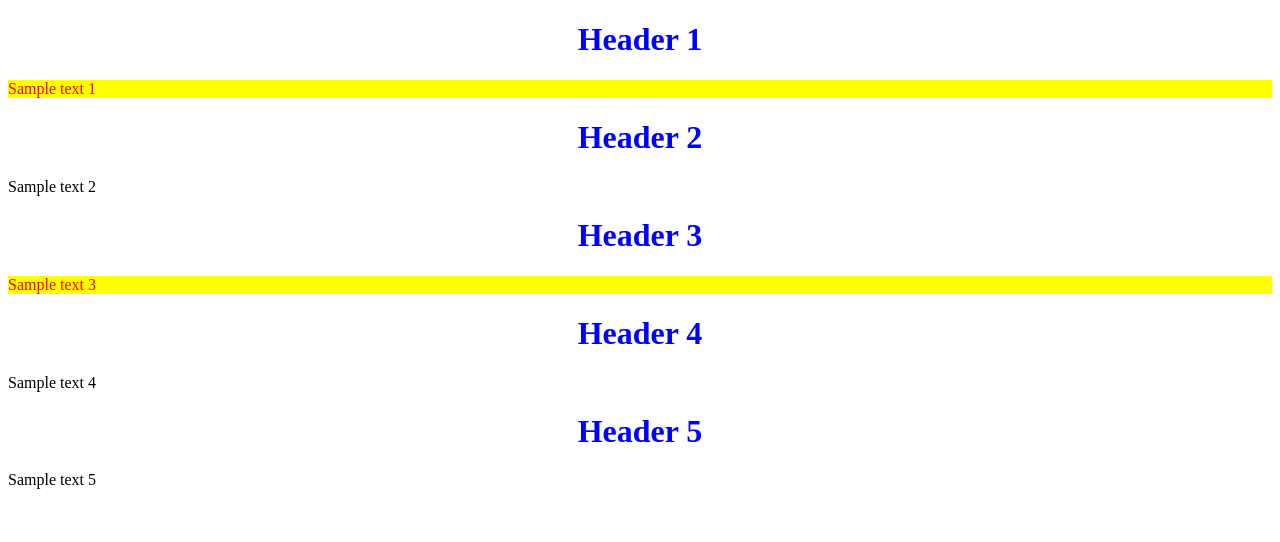
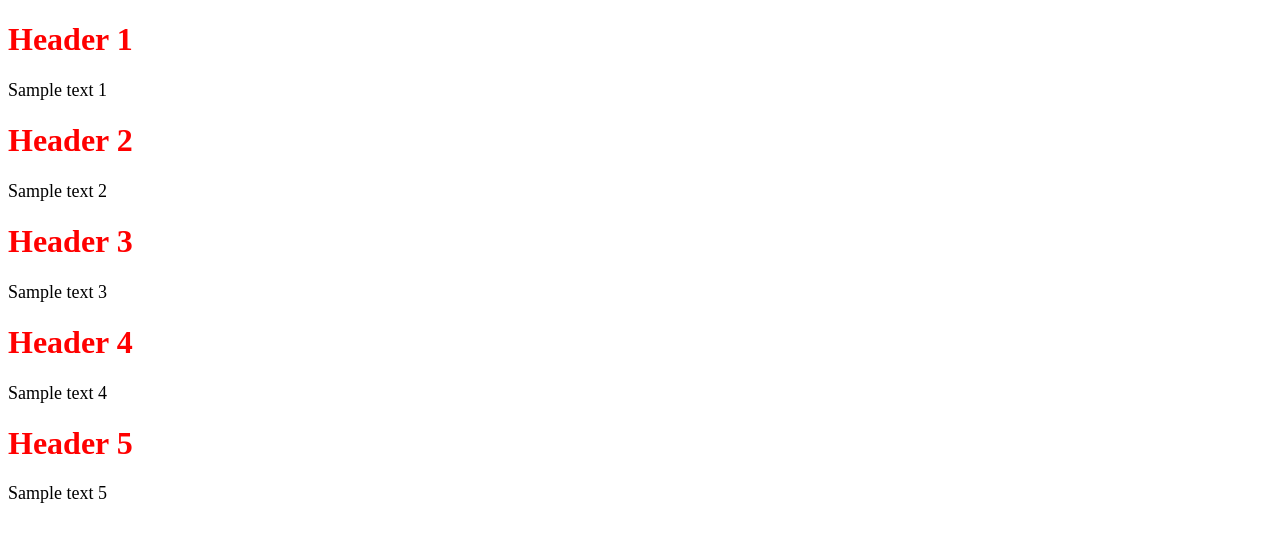
Before and after one commit to NichitaBicer/classwork3.0, a plain HTML site: page index.html in a window 1280 px wide. Drawn offline with Linux system fonts and the light colour scheme.

Commit message:
Update index.html

```diff
--- a/index.html
+++ b/index.html
@@ -2,16 +2,7 @@
 <html>
 <head>
     <title>Document</title>
-    <style>
-        h1 {
-            color: blue;
-            text-align: center;
-        }
-        .qwerty {
-            color: red;
-            background-color: yellow;
-        }
-    </style>
+    <link rel="stylesheet" type="text/css" href="style.css">
 </head>
 <body>
     <h1>Header 1</h1>
@@ -19,7 +10,7 @@
     <h1>Header 2</h1>
     <p>Sample text 2</p>
 
-    <h1> Header 3 </h1>
+    <h1 class="special"> Header 3 </h1>
     <p class="qwerty">Sample text 3</p>
 
     <h1> Header 4 </h1>
```
